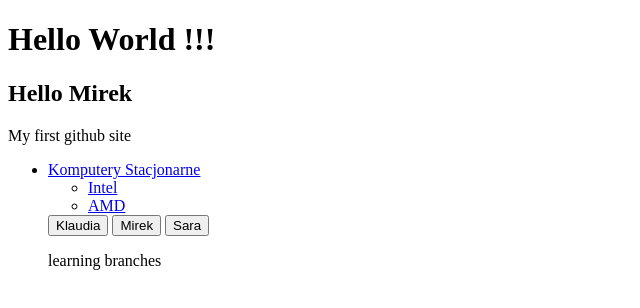
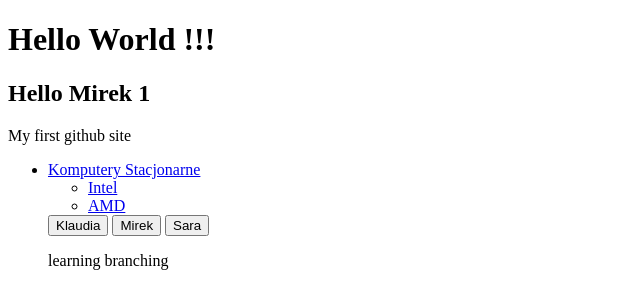
Before and after one commit to djmirq/naukagitanew2, a plain HTML site: page index.html in a window 1280 px wide. Shown: the full height of the page, 0-640 px from the left. Drawn offline with Linux system fonts and the light colour scheme.

Commit message:
Change h2 <p>

```diff
--- a/index.html
+++ b/index.html
@@ -7,7 +7,7 @@
    </head>
    <body>
         <h1>Hello World !!!</h1>
-        <h2>Hello Mirek</h2>
+        <h2>Hello Mirek 1</h2>
         <p>My first github site</p>
       <ul class="nav navbar-nav">
         <li role="presentation" class="dropdown">
@@ -31,6 +31,6 @@
 			<button class="btn-blue">Sara</button>
     </div>
 
-    <p>learning branches</p>
+    <p>learning branching</p>
    </body>
 </html>
```
